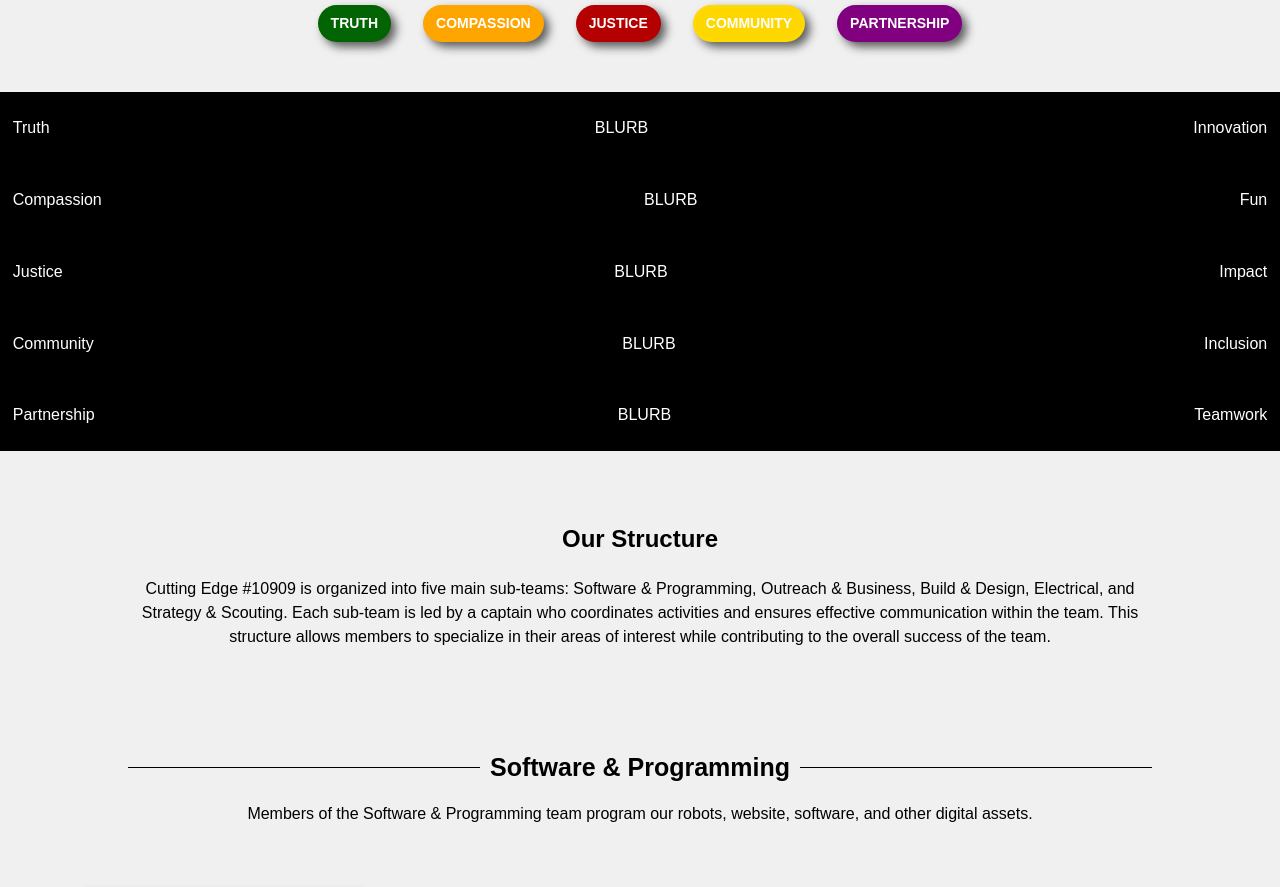
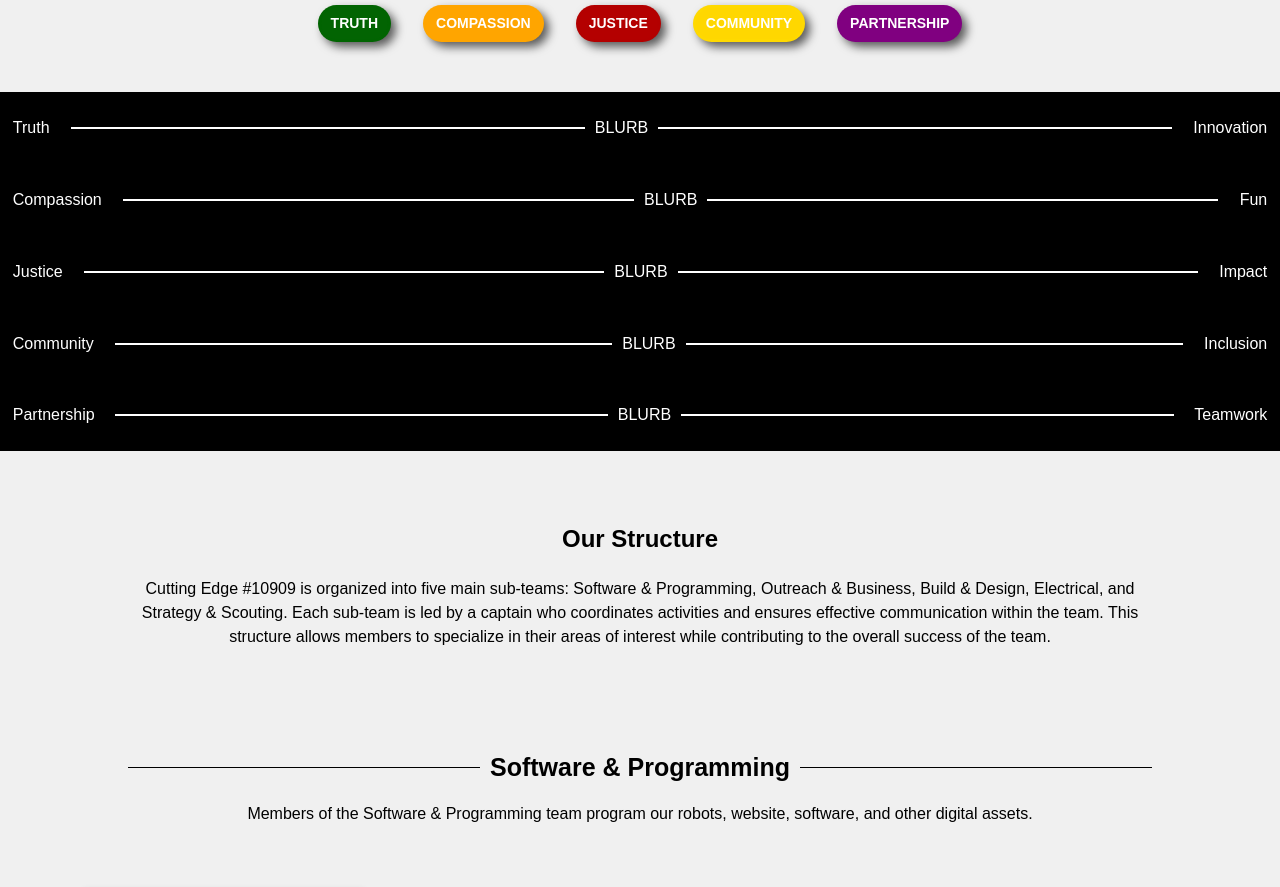
Before and after one commit to GryffinT/Cutting-Edge-Web-page, a website: page TheTeam.html in a window 1280 px wide. Shown: the part 800-1687 px from the top of the page. Drawn offline with Linux system fonts and the light colour scheme.

Commit message:
Update styles.css

```diff
--- a/styles.css
+++ b/styles.css
@@ -694,6 +694,6 @@
     max-width: calc(50% - 10px);
     min-width: 0;
     border: none;
-    border-top: 2px solid #000;
+    border-top: 2px solid white;
     height: 0;
 }
```
